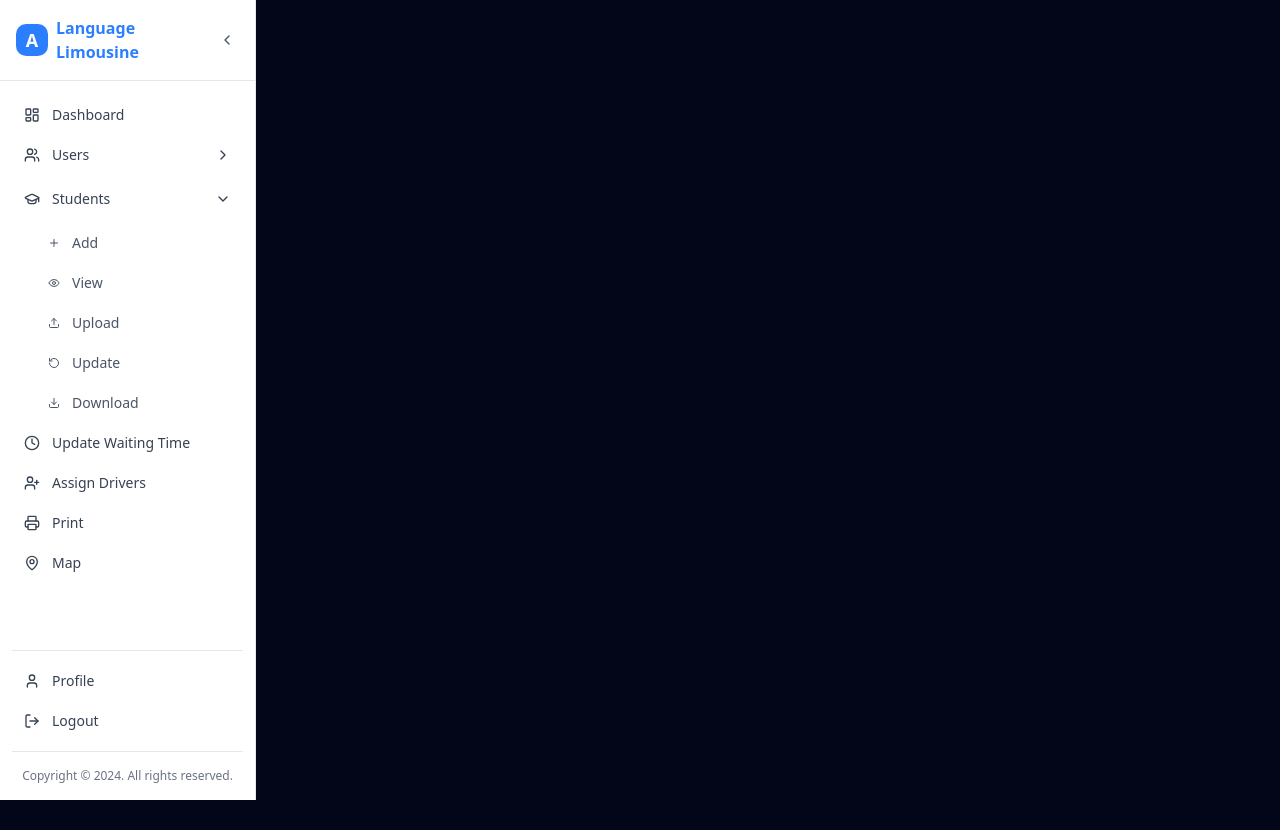
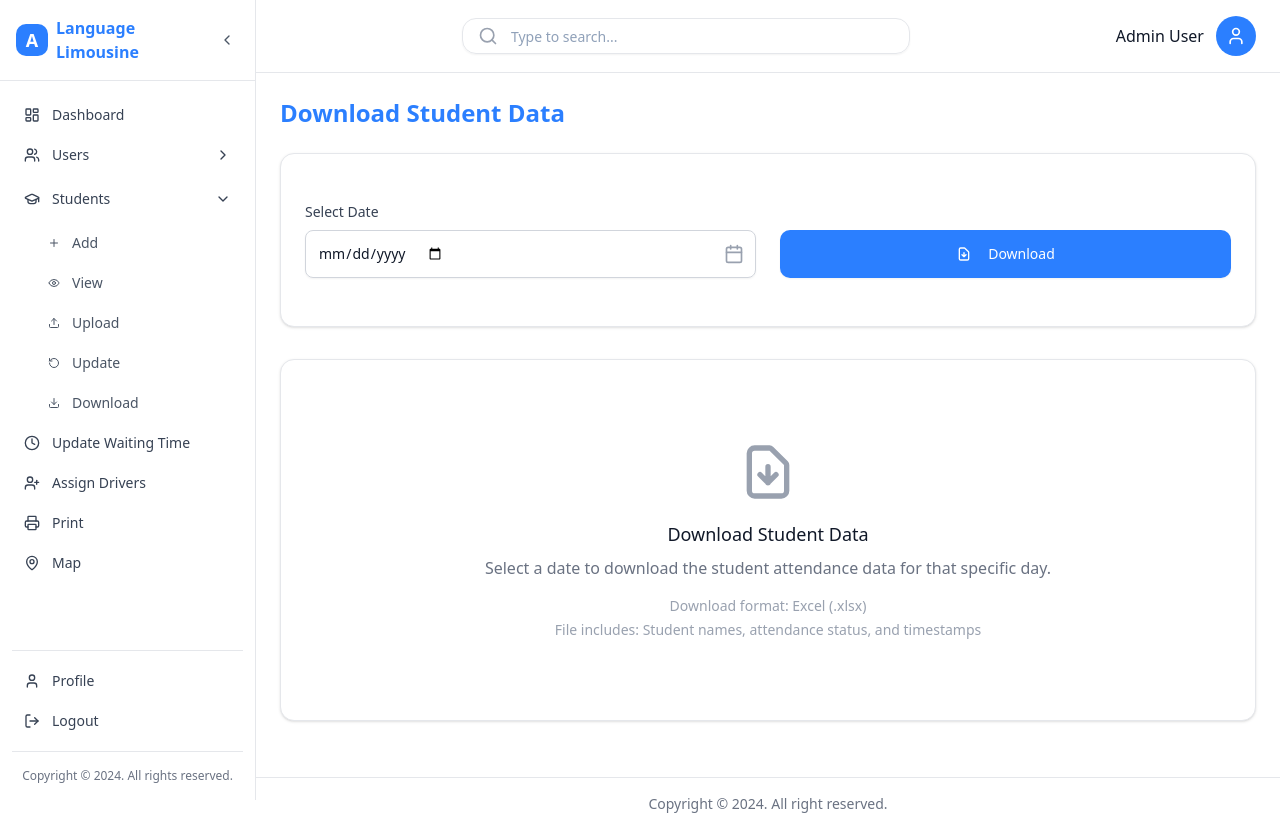
Before and after one commit to kpdevSE/language_limousine, a React (Vite) app in the folder frontend/: page /admin/admin-students/download in a window 1280 px wide. Before the commit the page ends 800 px from the top, so only its background shows below. Built offline with nearby package versions, Linux system fonts and the light colour scheme.

Commit message:
done with admin students dwonload page

```diff
--- a/frontend/src/pages/admin/pages/Students/Download.jsx
+++ b/frontend/src/pages/admin/pages/Students/Download.jsx
@@ -1,10 +1,162 @@
+import { useState } from "react";
+import { Search, User, Calendar } from "lucide-react";
+import { Button } from "@/components/ui/button";
+import { Input } from "@/components/ui/input";
+import { Label } from "@/components/ui/label";
+import { Card, CardContent } from "@/components/ui/card";
 import Sidebar from "../../components/Sidebar";
 
 export default function Download() {
+  const [selectedDate, setSelectedDate] = useState("");
+
+  const handleDateChange = (e) => {
+    setSelectedDate(e.target.value);
+  };
+
+  const handleDownload = () => {
+    if (!selectedDate) {
+      alert("Please select a date first");
+      return;
+    }
+
+    console.log("Downloading data for date:", selectedDate);
+    // Handle download logic here
+    alert("Download started successfully!");
+  };
+
   return (
-    <div>
+    <div className="flex min-h-screen bg-white overflow-x-hidden">
       <Sidebar />
-      <h1>Download</h1>
+
+      {/* Main Content Area */}
+      <div className="flex-1 overflow-x-hidden md:ml-64 min-h-screen w-full">
+        {/* Header */}
+        <div className="bg-white px-6 py-4 border-b border-gray-200">
+          <div className="flex items-center justify-between max-w-7xl mx-auto">
+            {/* Search Bar */}
+            <div className="relative flex-1 max-w-md mx-auto">
+              <Search className="absolute left-4 top-1/2 transform -translate-y-1/2 text-gray-400 h-5 w-5" />
+              <Input
+                type="text"
+                placeholder="Type to search..."
+                className="w-full bg-gray-50 text-gray-900 pl-12 pr-4 py-3 rounded-xl border border-gray-200 focus:outline-none focus:ring-2 focus:ring-blue-500 placeholder-gray-400 text-sm"
+              />
+            </div>
+
+            {/* Admin User */}
+            <div className="flex items-center space-x-3 ml-6">
+              <span className="text-gray-900 font-medium">Admin User</span>
+              <div className="w-10 h-10 bg-blue-500 rounded-full flex items-center justify-center">
+                <User className="h-5 w-5 text-white" />
+              </div>
+            </div>
+          </div>
+        </div>
+
+        {/* Main Content */}
+        <div className="p-6 overflow-x-hidden bg-white">
+          <div className="max-w-7xl mx-auto">
+            {/* Page Title */}
+            <h1 className="text-2xl font-semibold text-blue-500 mb-6">
+              Download Student Data
+            </h1>
+
+            {/* Download Form */}
+            <Card className="bg-white border-gray-200 mb-8 shadow-sm">
+              <CardContent className="p-6">
+                <div className="space-y-6">
+                  {/* Form Row */}
+                  <div className="grid grid-cols-1 md:grid-cols-2 gap-6 items-end">
+                    {/* Date Selection */}
+                    <div className="space-y-2">
+                      <Label className="text-gray-700 text-sm font-medium">
+                        Select Date
+                      </Label>
+                      <div className="relative">
+                        <Input
+                          type="date"
+                          value={selectedDate}
+                          onChange={handleDateChange}
+                          className="bg-white text-gray-900 border-gray-300 focus:border-blue-500 focus:ring-blue-500 pr-10 w-full h-12 text-sm"
+                          placeholder="mm/dd/yyyy"
+                        />
+                        <Calendar className="absolute right-3 top-1/2 transform -translate-y-1/2 text-gray-400 h-5 w-5 pointer-events-none" />
+                      </div>
+                    </div>
+
+                    {/* Download Button */}
+                    <div>
+                      <Button
+                        onClick={handleDownload}
+                        className="bg-blue-500 hover:bg-blue-600 text-white px-8 py-3 rounded-lg font-medium w-full h-12 flex items-center justify-center space-x-2"
+                      >
+                        <svg
+                          className="h-4 w-4"
+                          fill="none"
+                          stroke="currentColor"
+                          viewBox="0 0 24 24"
+                        >
+                          <path
+                            strokeLinecap="round"
+                            strokeLinejoin="round"
+                            strokeWidth={2}
+                            d="M12 10v6m0 0l-3-3m3 3l3-3m2 8H7a2 2 0 01-2-2V5a2 2 0 012-2h5.586a1 1 0 01.707.293l5.414 5.414a1 1 0 01.293.707V19a2 2 0 01-2 2z"
+                          />
+                        </svg>
+                        <span>Download</span>
+                      </Button>
+                    </div>
+                  </div>
+                </div>
+              </CardContent>
+            </Card>
+
+            {/* Download Instructions Card */}
+            <Card className="bg-white border-gray-200 shadow-sm">
+              <CardContent className="p-6">
+                <div className="text-center py-8">
+                  <svg
+                    className="mx-auto h-16 w-16 text-gray-400 mb-4"
+                    fill="none"
+                    stroke="currentColor"
+                    viewBox="0 0 24 24"
+                  >
+                    <path
+                      strokeLinecap="round"
+                      strokeLinejoin="round"
+                      strokeWidth={2}
+                      d="M12 10v6m0 0l-3-3m3 3l3-3m2 8H7a2 2 0 01-2-2V5a2 2 0 012-2h5.586a1 1 0 01.707.293l5.414 5.414a1 1 0 01.293.707V19a2 2 0 01-2 2z"
+                    />
+                  </svg>
+                  <h3 className="text-lg font-medium text-gray-900 mb-2">
+                    Download Student Data
+                  </h3>
+                  <p className="text-gray-500 mb-4">
+                    Select a date to download the student attendance data for
+                    that specific day.
+                  </p>
+                  <div className="text-sm text-gray-400 space-y-1">
+                    <p>Download format: Excel (.xlsx)</p>
+                    <p>
+                      File includes: Student names, attendance status, and
+                      timestamps
+                    </p>
+                  </div>
+                </div>
+              </CardContent>
+            </Card>
+          </div>
+        </div>
+
+        {/* Footer */}
+        <div className="bg-white border-t border-gray-200 px-6 py-4 mt-8">
+          <div className="max-w-7xl mx-auto">
+            <p className="text-center text-gray-500 text-sm">
+              Copyright © 2024. All right reserved.
+            </p>
+          </div>
+        </div>
+      </div>
     </div>
   );
 }
```
